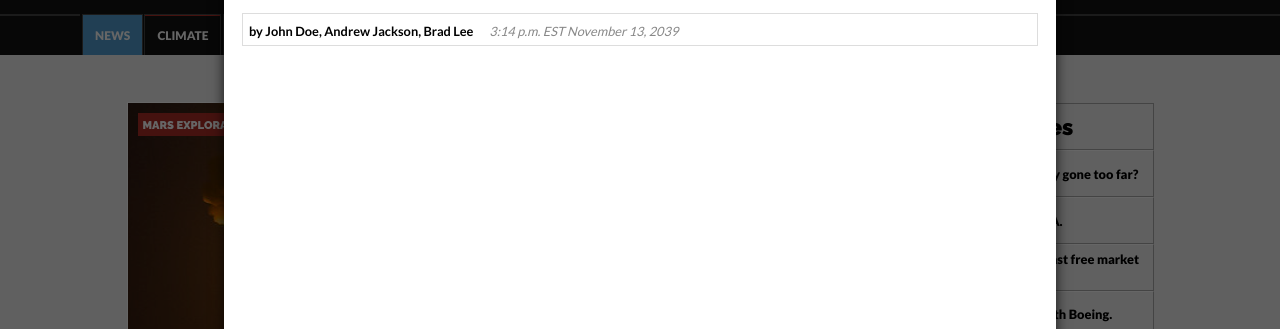
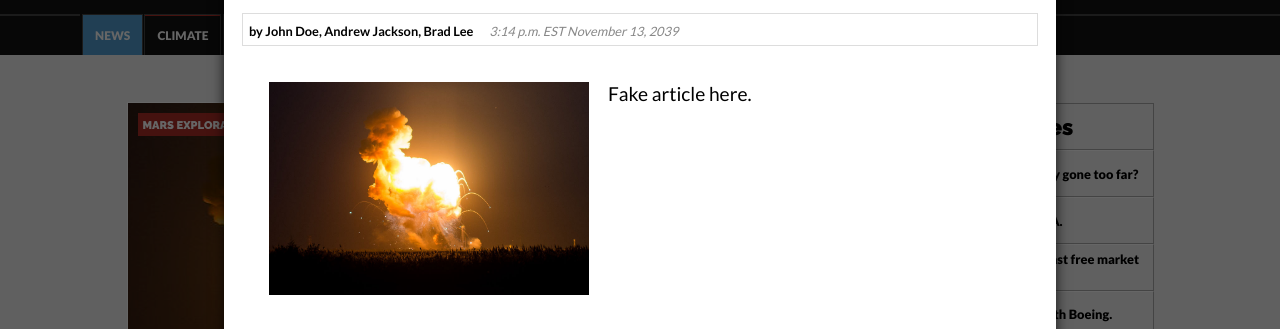
Before and after one commit to peterlee123hi/GlobalToday, a plain HTML site: page index.html in a window 1280 px wide. Both pictures are taken after a click on the element 426 px from the left and 420 px from the top of the page. Shown: the part 107-436 px from the top of the page. Drawn offline with Linux system fonts and the light colour scheme.

Commit message:
Added article content

```diff
--- a/css/overlay.css
+++ b/css/overlay.css
@@ -28,6 +28,8 @@
 	font-family: 'Lato', sans-serif;
 	background-color: #fff;
 	opacity: 1;
+	overflow-y: scroll;
+	overflow-x: hidden;
 	-webkit-box-shadow: 0px 0px 12px 0px rgba(0,0,0,0.75);
 	-moz-box-shadow: 0px 0px 12px 0px rgba(0,0,0,0.75);
 	box-shadow: 0px 0px 12px 0px rgba(0,0,0,0.75);
@@ -59,3 +61,19 @@
 	font-weight: 400;
 	margin-left: 1em;
 }
+
+.overlay .content .article-content {
+	padding: 1em 1.6em;
+}
+
+.overlay .content img {
+	display: block;
+	float: left;
+	width: 320px;
+	height: auto;
+	margin: 0 1em;
+}
+
+.overlay .content p {
+	font-size: 1.2em;
+}
--- a/index.html
+++ b/index.html
@@ -29,6 +29,12 @@
 				<h2>by John Doe, Andrew Jackson, Brad Lee</h2>
 				<h3>3:14 p.m. EST November 13, 2039</h3>
 			</div>
+			<div class="article-content">
+				<p>
+					<img src="./img/main-article.jpg">
+					Fake article here.
+				</p>
+			</div>
 		</div>
 	</div>
 	<div class="overlay" id="overlay-2">
@@ -38,6 +44,12 @@
 			<div class="subheading">
 				<h2>by John Doe, Andrew Jackson, Brad Lee</h2>
 				<h3>3:14 p.m. EST November 13, 2039</h3>
+			</div>
+			<div class="article-content">
+				<p>
+					<img src="./img/congress.jpg">
+					Fake article here.
+				</p>
 			</div>
 		</div>
 	</div>
@@ -49,6 +61,12 @@
 				<h2>by John Doe, Andrew Jackson, Brad Lee</h2>
 				<h3>3:14 p.m. EST November 13, 2039</h3>
 			</div>
+			<div class="article-content">
+				<p>
+					<img src="./img/heat.jpg">
+					Fake article here.
+				</p>
+			</div>
 		</div>
 	</div>
 	<div class="overlay" id="overlay-4">
@@ -58,6 +76,12 @@
 			<div class="subheading">
 				<h2>by John Doe, Andrew Jackson, Brad Lee</h2>
 				<h3>3:14 p.m. EST November 13, 2039</h3>
+			</div>
+			<div class="article-content">
+				<p>
+					<img src="./img/fossil-fuel.jpg">
+					Fake article here.
+				</p>
 			</div>
 		</div>
 	</div>
```
